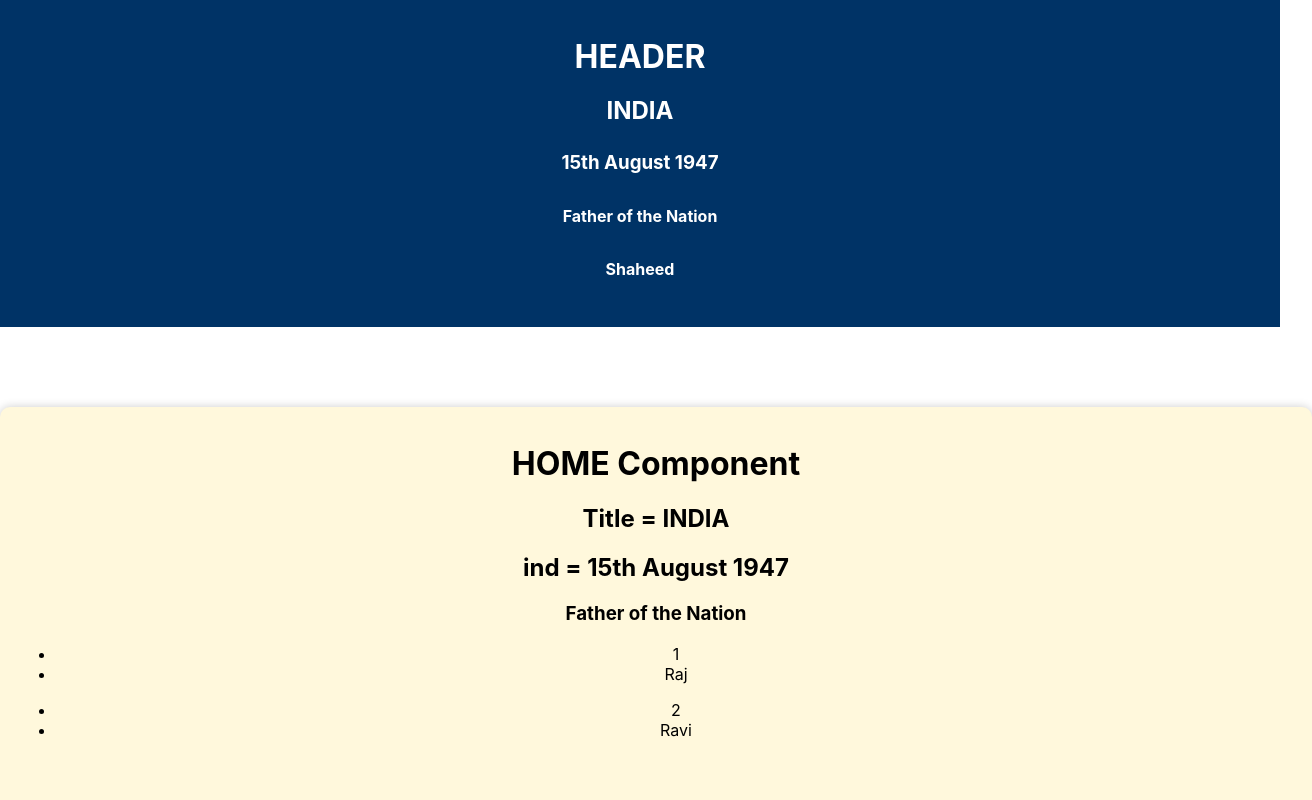
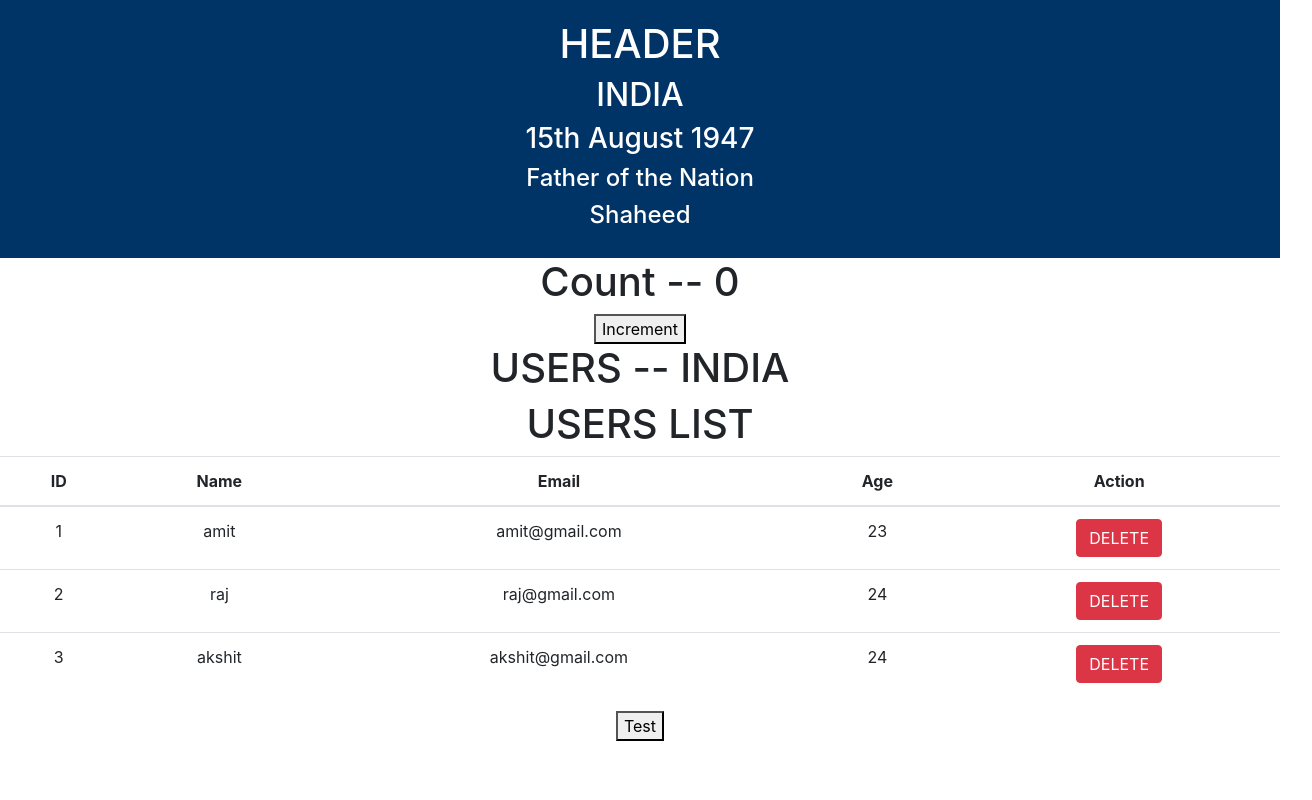
Before and after one commit to samirvithlani/mern_react_2023, a React (Create React App) app: page / in a window 1280 px wide. Shown: the top 800 px of the page, 1312 px wide, since content can reach past the window. Built offline with nearby package versions, Linux system fonts and the light colour scheme.

Commit message:
props with useStaets

```diff
--- a/public/index.html
+++ b/public/index.html
@@ -15,6 +15,12 @@
       user's mobile device or desktop. See https://developers.google.com/web/fundamentals/web-app-manifest/
     -->
     <link rel="manifest" href="%PUBLIC_URL%/manifest.json" />
+    <link
+      rel="stylesheet"
+      href="https://cdn.jsdelivr.net/npm/bootstrap@4.1.3/dist/css/bootstrap.min.css"
+      integrity="sha384-MCw98/SFnGE8fJT3GXwEOngsV7Zt27NXFoaoApmYm81iuXoPkFOJwJ8ERdknLPMO"
+      crossorigin="anonymous"
+    />
     <!--
       Notice the use of %PUBLIC_URL% in the tags above.
       It will be replaced with the URL of the `public` folder during the build.
@@ -27,7 +33,6 @@
     <title>React App</title>
   </head>
   <body>
-
     <noscript>You need to enable JavaScript to run this app.</noscript>
     <div id="root"></div>
     <!--
--- a/src/App.css
+++ b/src/App.css
@@ -36,6 +36,3 @@
     transform: rotate(360deg);
   }
 }
-h1{
-  background-color: aqua;
-}
--- a/src/App.js
+++ b/src/App.js
@@ -1,8 +1,10 @@
 import logo from "./logo.svg";
-
 import { Home } from "./components/Home";
 import Header from "./components/Header";
 import { Footer } from "./components/Footer";
+import { Users } from "./components/users/Users";
+import "./App.css";
+
 function App() {
   var title = "INDIA";
   var indepndence = "15th August 1947";
@@ -24,8 +26,9 @@ function App() {
   return (
     <div className="App">
       <Header title={title} ind={indepndence} ff = {freedomFighters}></Header>
-      <Home t={title} ind = {indepndence} ff ={freedomFighters} users = {users}></Home>
-      <Footer />
+      {/* <Home t={title} ind = {indepndence} ff ={freedomFighters} users = {users}></Home> */}
+      <Users title = {title}/>
+      {/* <Footer /> */}
     </div>
   );
 }
--- /dev/null
+++ b/src/components/users/Users.jsx
@@ -0,0 +1,101 @@
+import React, { useState } from "react";
+import { UsersList } from "./UsersList";
+
+export const Users = (props) => {
+  //var count = 0
+  //var name ="";
+  //var users = {}
+  //setCount function ==> const setCount = ()=>{}
+  //f
+  var [count, setCount] = useState(0);
+  // const [name, setname] = useState("")
+  // const [user, setuser] = useState({})
+
+  const increment = () => {
+    //count = count + 1;
+    setCount(count + 1);
+  };
+
+  // var users = [
+  //   {
+  //     id: 1,
+  //     name: "amit",
+  //     email: "amit@gmail.com",
+  //     age: 23,
+  //   },
+  //   {
+  //     id: 2,
+  //     name: "raj",
+  //     email: "raj@gmail.com",
+  //     age: 24,
+  //   },
+  //   {
+  //     id: 3,
+  //     name: "akshit",
+  //     email: "akshit@gmail.com",
+  //     age: 24,
+  //   },
+  // ];
+
+  var [users, setusers] = useState([
+    {
+      id: 1,
+      name: "amit",
+      email: "amit@gmail.com",
+      age: 23,
+    },
+    {
+      id: 2,
+      name: "raj",
+      email: "raj@gmail.com",
+      age: 24,
+    },
+    {
+      id: 3,
+      name: "akshit",
+      email: "akshit@gmail.com",
+      age: 24,
+    },
+  ]);
+
+  const test = (name) => {
+    alert("test " + name);
+  };
+
+  const deleteUser = (id) => {
+    console.log("delete user", id);
+    console.log("before delete...users", users);
+    //id =3
+    users = users.filter((u) => {
+      //1!==3
+      //2!==3
+      //3!==3
+      return u.id !== id;
+    });
+
+    console.log("after delete...users", users);
+    //useState update...
+    setusers(users)
+  };
+
+  return (
+    <div>
+      <h1>Count -- {count}</h1>
+      <button
+        onClick={() => {
+          increment();
+        }}
+      >
+        Increment
+      </button>
+      <h1>USERS -- {props.title}</h1>
+      {/* <button onClick={()=>{test()}}>Test</button> */}
+      <UsersList
+        users={users}
+        title={props.title}
+        test={test}
+        deleteUser={deleteUser}
+      />
+    </div>
+  );
+};
--- /dev/null
+++ b/src/components/users/UsersList.jsx
@@ -0,0 +1,36 @@
+import React from "react";
+
+export const UsersList = (props) => {
+  return (
+    <div>
+      <h1>USERS LIST </h1>
+      <table className="table">
+        <thead>
+          <tr>
+            <th scope="col">ID</th>
+            <th scope="col">Name</th>
+            <th scope="col">Email</th>
+            <th scope="col">Age</th>
+            <th scope="col">Action</th>
+          </tr>
+        </thead>
+        <tbody>
+          {props.users?.map((u) => {
+            return (
+              <tr>
+                <td>{u.id}</td>
+                <td>{u.name}</td>
+                <td>{u.email}</td>
+                <td>{u.age}</td>
+                <td>
+                  <button onClick={()=>{props.deleteUser(u.id)}} className="btn btn-danger">DELETE</button>
+                </td>
+              </tr>
+            );
+          })}
+        </tbody>
+      </table>
+      <button onClick={()=>{props.test("amit")}}>Test</button>
+    </div>
+  );
+};
```
Also changed, not shown: th.txt.
